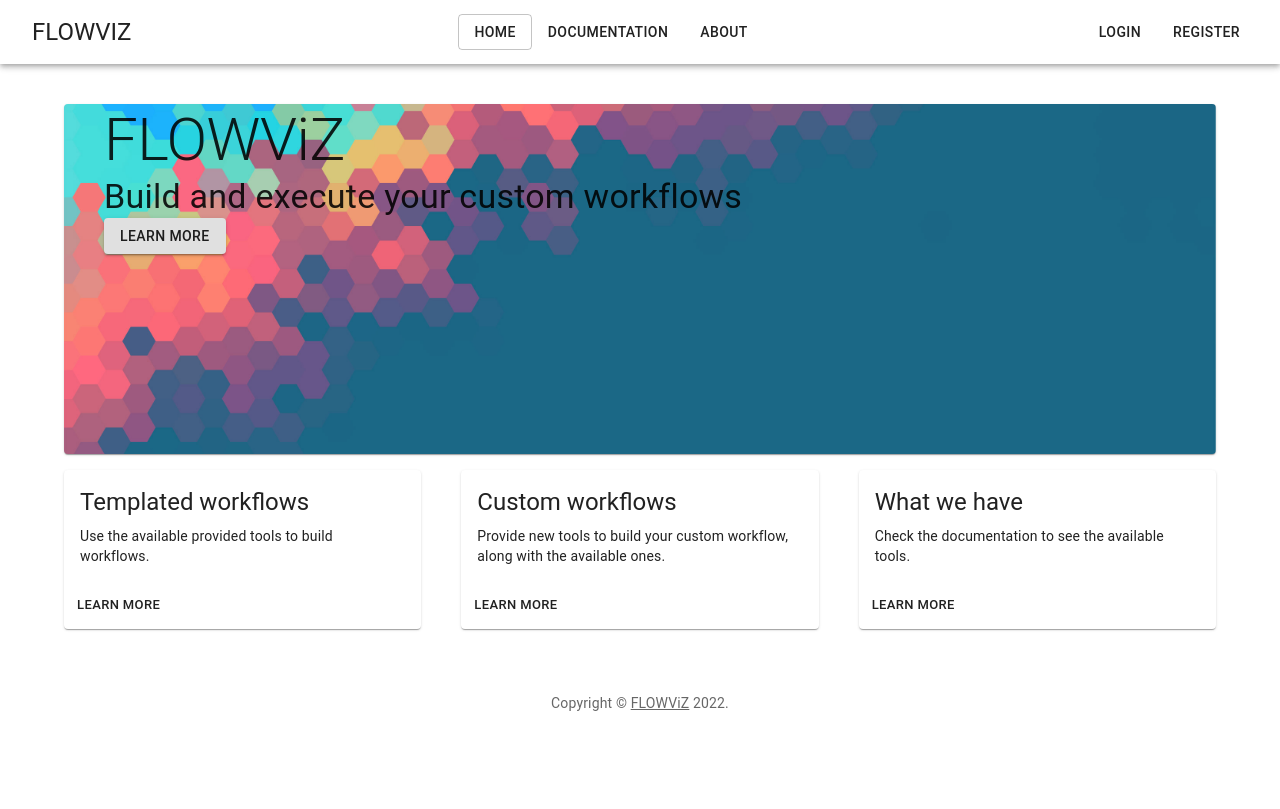
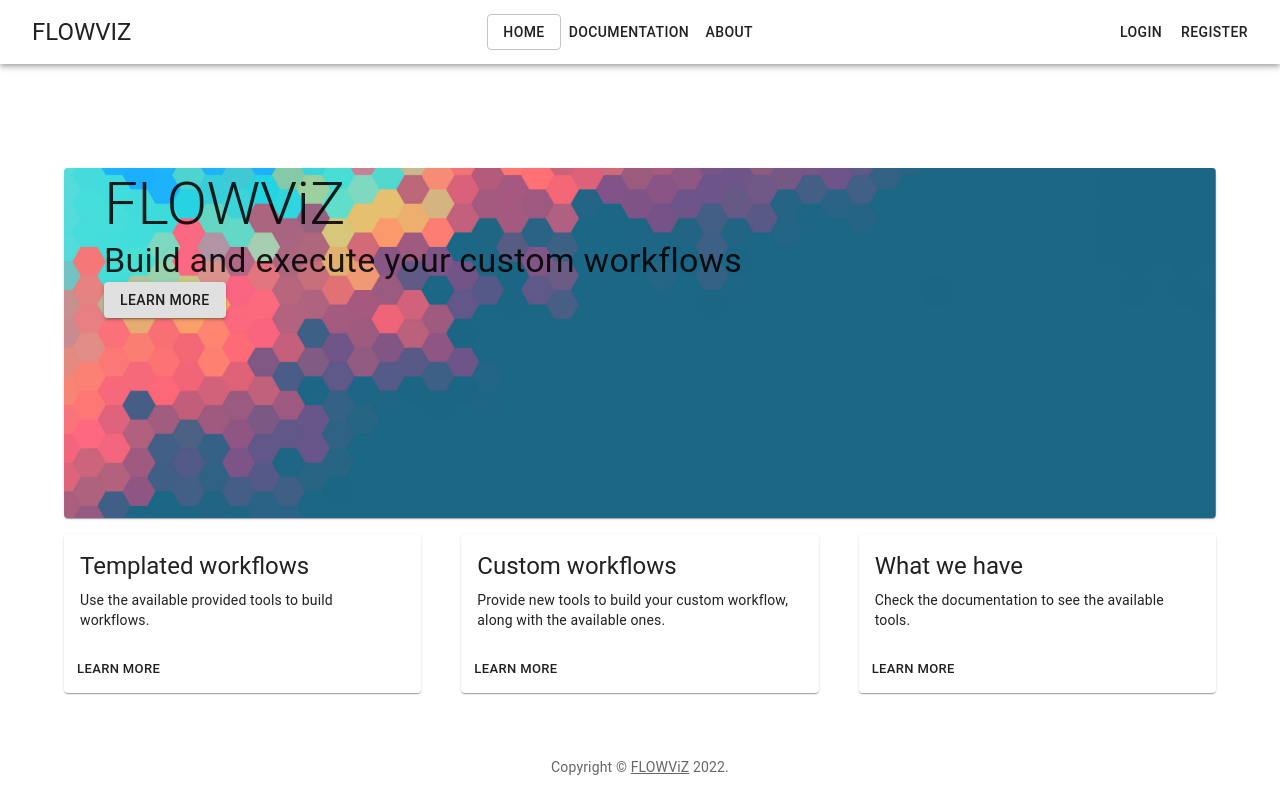
Before and after one commit to mig07/FLOWViZ, a React (Create React App) app in the folder client/: page / in a window 1280 px wide. Built offline with nearby package versions, Linux system fonts and the light colour scheme.

Commit message:
Client: fixes

```diff
--- a/client/src/component/common/navBar.js
+++ b/client/src/component/common/navBar.js
@@ -1,13 +1,13 @@
-import * as React from 'react';
-import AppBar from '@material-ui/core/AppBar';
-import Toolbar from '@material-ui/core/Toolbar';
-import Box from '@material-ui/core/Box';
-import Button from '@material-ui/core/Button';
-import CssBaseline from '@mui/material/CssBaseline';
-import { Typography, useMediaQuery } from '@material-ui/core';
-import { makeStyles } from '@material-ui/core/styles';
-import { useNavigate } from 'react-router-dom';
-import { useLocation } from 'react-router-dom';
+import * as React from "react";
+import AppBar from "@material-ui/core/AppBar";
+import Toolbar from "@material-ui/core/Toolbar";
+import Box from "@material-ui/core/Box";
+import Button from "@material-ui/core/Button";
+import CssBaseline from "@mui/material/CssBaseline";
+import { Typography } from "@material-ui/core";
+import { makeStyles } from "@material-ui/core/styles";
+import { useNavigate } from "react-router-dom";
+import { useLocation } from "react-router-dom";
 
 const pageButtonsGroups = [
   {
@@ -16,17 +16,17 @@ const pageButtonsGroups = [
       {
         name: "Home",
         url: "/",
-        isDefault: true
+        isDefault: true,
       },
       {
         name: "Documentation",
         url: "/documentation",
-        isDefault: false
+        isDefault: false,
       },
       {
         name: "About",
         url: "/about",
-        isDefault: false
+        isDefault: false,
       },
     ],
   },
@@ -36,65 +36,77 @@ const pageButtonsGroups = [
       {
         name: "Login",
         url: "/login",
-        isDefault: false
+        isDefault: false,
       },
       {
         name: "Register",
         url: "/register",
-        isDefault: false
-      }
-    ]
-  }
-]
+        isDefault: false,
+      },
+    ],
+  },
+];
 
-const NavBar = () => {
+export default function NavBar() {
   const navigate = useNavigate();
   const location = useLocation();
-  //const isMobile = useMediaQuery(Theme.breakpoints.down("xs"));
 
   const useStyles = makeStyles(() => ({
-    appBar: { backgroundColor: 'white' }
+    appBar: {
+      position: "relative",
+      zIndex: 1400,
+      backgroundColor: "white",
+    },
   }));
 
-  const classes = useStyles()
+  const classes = useStyles();
 
-  const pcInterface =
-    pageButtonsGroups.map((pageButtonsGroup) => (
-      <Box sx={{ flexGrow: 1,
-        display: { xs: 'none', md: 'flex' },
-        justifyContent: pageButtonsGroup.position }}>
-            { pageButtonsGroup.pageButtons.map((pageButton) => (
+  const pcInterface = pageButtonsGroups.map((pageButtonsGroup) => (
+    <Box
+      key={pageButtonsGroup.position}
+      sx={{
+        flexGrow: 1,
+        display: { xs: "none", md: "flex" },
+        justifyContent: pageButtonsGroup.position,
+      }}
+    >
+      {pageButtonsGroup.pageButtons.map((pageButton) => (
         <Button
           key={pageButton.name}
-                sx={{ my: 2, display: 'block' }}
-                variant={location.pathname === pageButton.url ? 'outlined' : ''}
-                onClick={() => navigate(pageButton.url) }>
-                { pageButton.name }
+          sx={{ my: 2, display: "block" }}
+          variant={location.pathname === pageButton.url ? "outlined" : "text"}
+          onClick={() => navigate(pageButton.url)}
+        >
+          {pageButton.name}
         </Button>
       ))}
     </Box>
-    ))
+  ));
 
   return (
     <>
       <CssBaseline />
       <AppBar className={classes.appBar} position="static">
         <Toolbar variant="regular">
-          <Box sx={{ flexGrow: 1,
-              display: { xs: 'none', md: 'flex' },
-              justifyContent: "left" }}>
+          <Box
+            sx={{
+              flexGrow: 1,
+              display: { xs: "none", md: "flex" },
+              justifyContent: "left",
+            }}
+          >
             <Button
               key={"FLOWViZ"}
-                sx={{ my: 2, display: 'block' }}
-                onClick={() => navigate("/") }>
+              sx={{ my: 2, display: "block" }}
+              onClick={() => navigate("/")}
+            >
               <Typography variant="h5">FLOWViZ</Typography>
             </Button>
           </Box>
-          { pcInterface }
+          {pcInterface}
         </Toolbar>
       </AppBar>
+      <Toolbar />
     </>
   );
-}
-
-export default NavBar;
+};
--- a/client/src/page/documentation.js
+++ b/client/src/page/documentation.js
@@ -19,6 +19,8 @@ export default function Documentation(props) {
           .then(setList);
     }, []);
 
+    console.log(list)
+
     return (
         <>
             <Typography variant='h3' marginTop={5} align='center'>Available Libraries</Typography>
@@ -28,7 +30,7 @@ export default function Documentation(props) {
                         const name = item.name;
                         const description = item.description;
                         return (
-                            <Grid item>
+                            <Grid key={name} item>
                                 <ToolCard name={name} description={description} />
                             </Grid>
                         );
```
Lines whose indentation alone changed are shown as unchanged.
